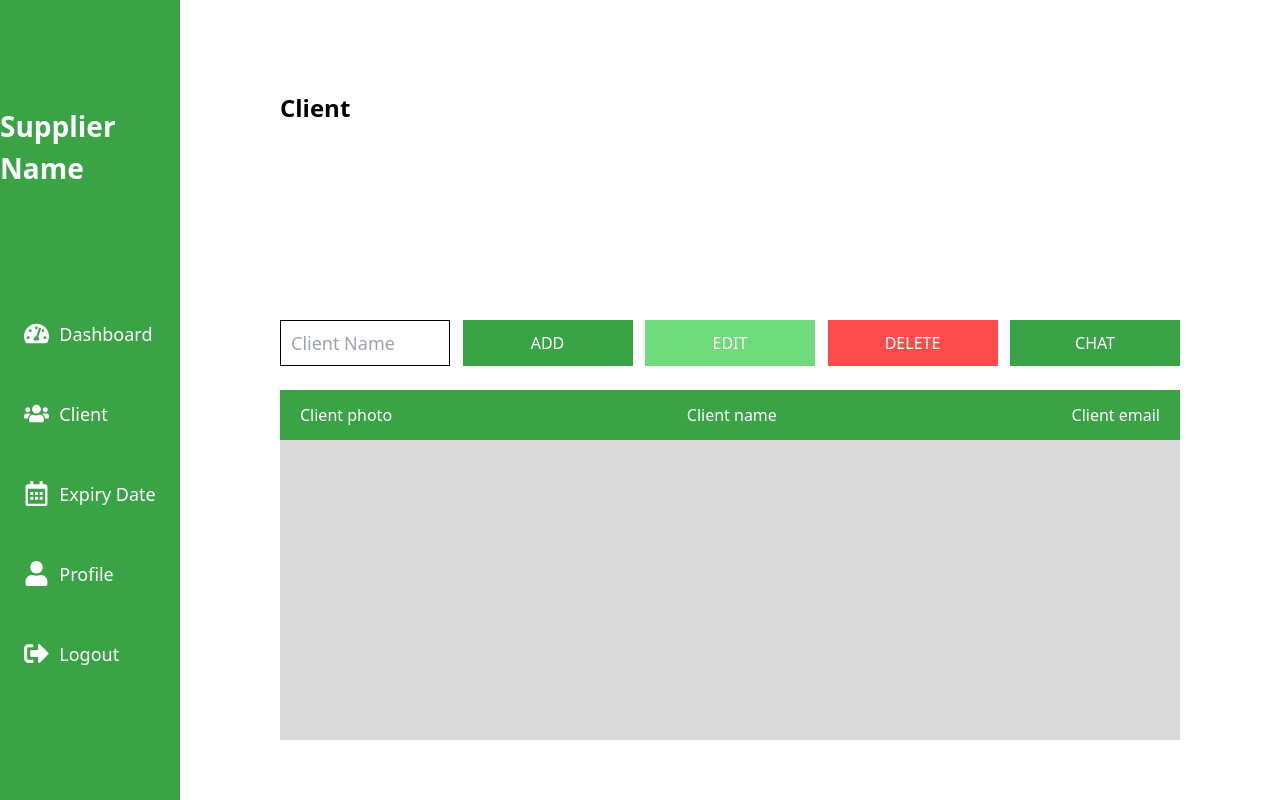
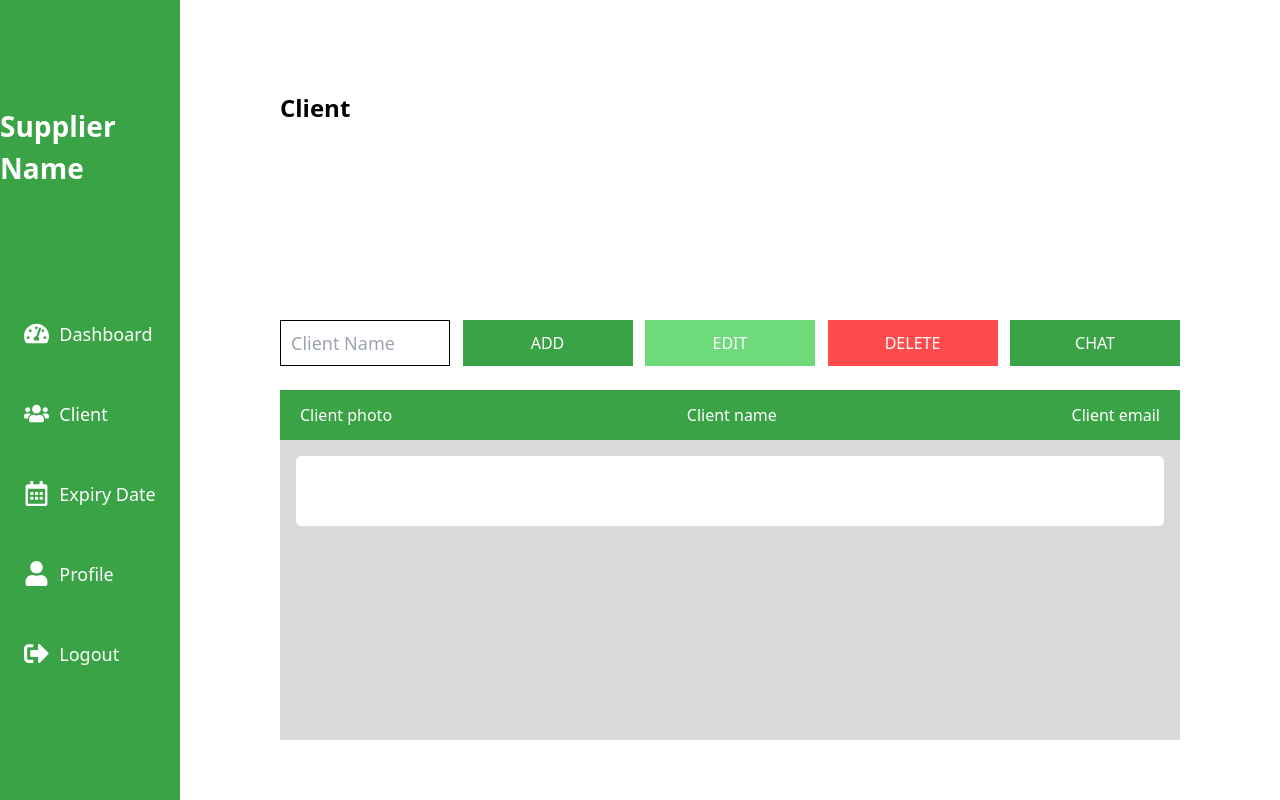
Before and after one commit to khaled-bissani/shelves-tracker, a React (Create React App) app in the folder supplier-frontend/: page /client in a window 1280 px wide. Built offline with nearby package versions, Linux system fonts and the light colour scheme.

Commit message:
Frontend <> Supplier frontend: adding element in the table row componenet

```diff
--- a/supplier-frontend/src/components/TableRow.jsx
+++ b/supplier-frontend/src/components/TableRow.jsx
@@ -1,8 +1,14 @@
 import React from 'react'
 
-const TableRow = () => {
+const TableRow = (props) => {
   return (
-    <div>TableRow</div>
+    <div className='flex items-center justify-between bg-white m-4 h-[70px] border border-white rounded-[5px]'>
+        <div className='pl-4'>
+            <img src={props.column1}/>
+        </div>
+        <input placeholder={props.placeholder} value={props.value} onChange={props.onChange} contentEditable={props.editable} className='outline-none'/>
+        <input placeholder={props.placeholder} value={props.value} onChange={props.onChange} contentEditable={props.editable} className='outline-none'/>
+    </div>
   )
 }
 
--- a/supplier-frontend/src/pages/home/Client.js
+++ b/supplier-frontend/src/pages/home/Client.js
@@ -3,6 +3,7 @@ import Button from '../../components/Button'
 import InputField from '../../components/InputField'
 import SideBar from '../../components/SideBar'
 import TableHeader from '../../components/TableHeader'
+import TableRow from '../../components/TableRow'
 import Title from '../../components/Title'
 
 const Client = () => {
@@ -43,7 +44,9 @@ const Client = () => {
                 </div>
                 <div>
                     <TableHeader column1={"Client photo"} column2={"Client name"} column3={"Client email"} />
-                    <div className='h-[300px] bg-[#D9D9D9] overflow-auto'></div>
+                    <div className='h-[300px] bg-[#D9D9D9] overflow-auto'>
+                        <TableRow/>
+                    </div>
                 </div>
             </div>
         </div>
```
